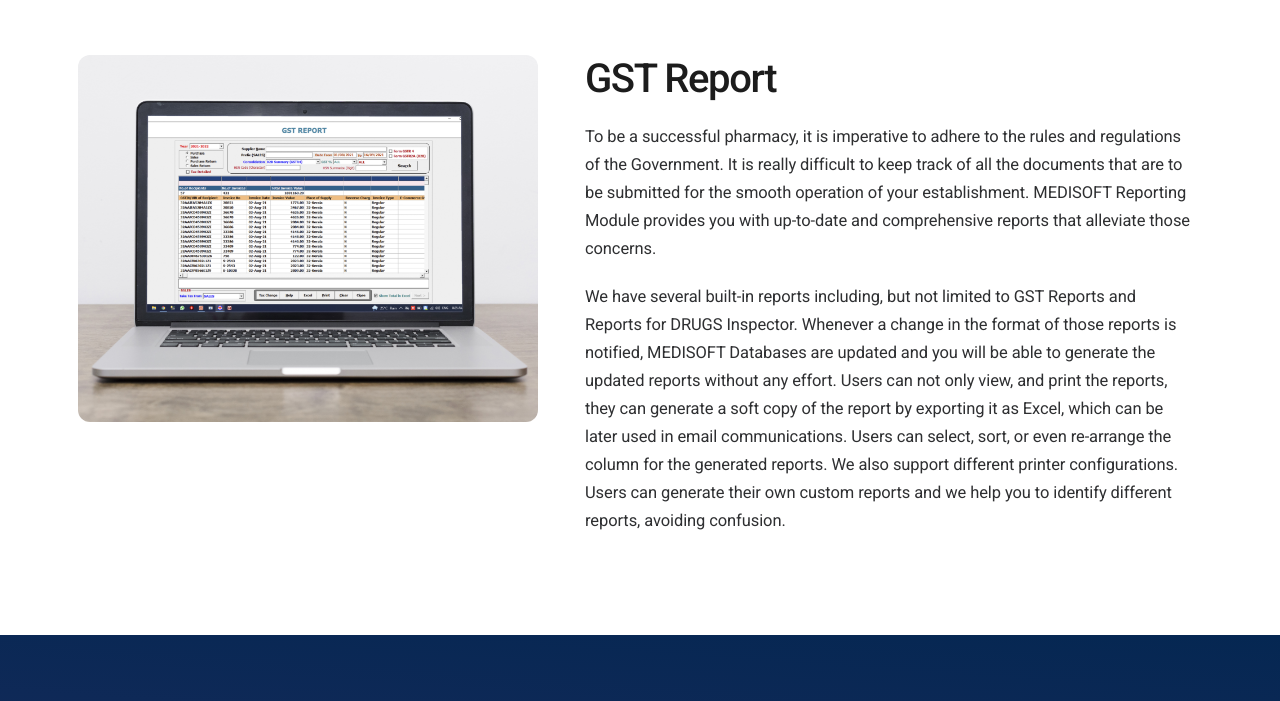
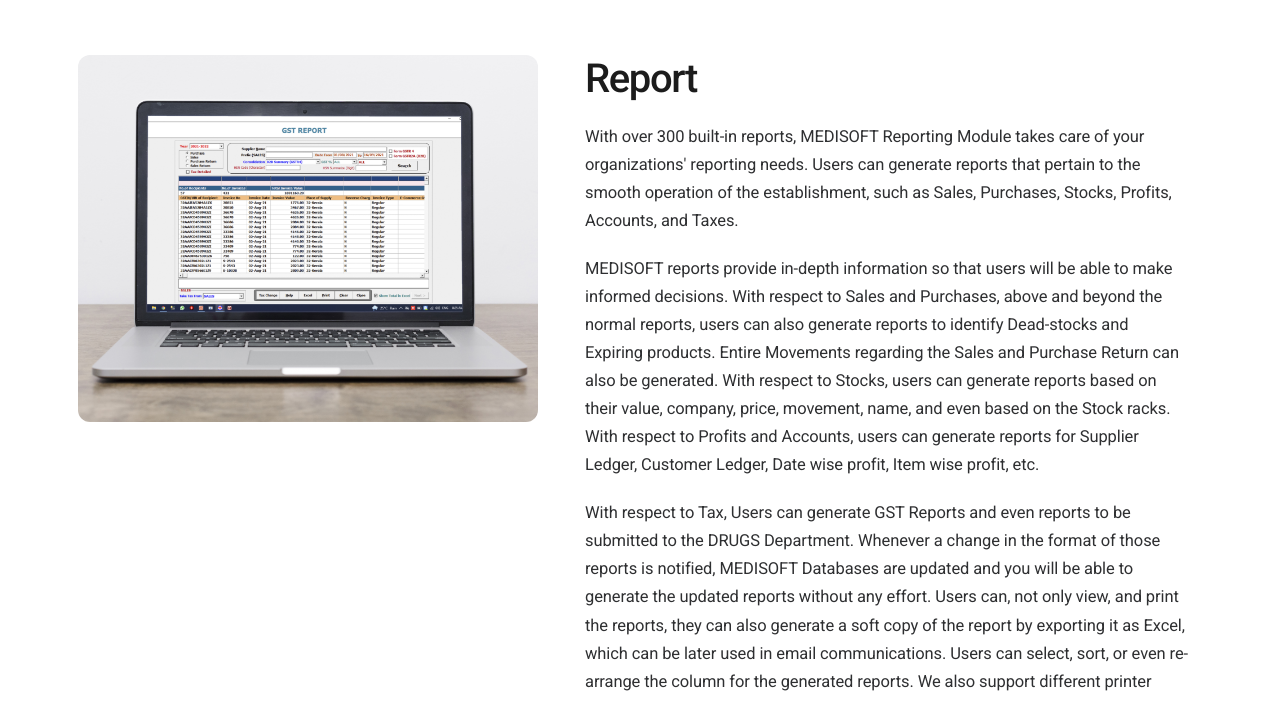
Before and after one commit to Jaseem-v/Medisoft, a website: page products.html in a window 1280 px wide. Shown: the part 1630-2331 px from the top of the page. Drawn offline with nearby package versions, Linux system fonts and the light colour scheme.

Commit message:
report content changed

```diff
--- a/products.html
+++ b/products.html
@@ -76,7 +76,7 @@
                     <span></span>
                 </a> -->
 
-                <a href="payment.html" class="btn btn--nav">Free Trail</a>
+                <a href="payment.html" class="btn btn--nav">Make payment</a>
 
 
                 <div class="navigation__menu ">
@@ -247,38 +247,41 @@
                     </div>
 
                     <div class="col-md-12 col-lg-7 col-12 products__content-part" data-aos="fade-left">
-                        <h2 class="heading__primary ">GST Report</h2>
+                        <h2 class="heading__primary "> Report</h2>
                         <p class="paragraph paragraph--about">
 
-                            To be a successful pharmacy, it is imperative to adhere to the rules and regulations of the
-                            Government.
-                            It is really difficult to keep track of all the documents that are to be submitted for the
-                            smooth operation of your establishment. MEDISOFT Reporting Module provides you with
-                            up-to-date
-                            and comprehensive reports that alleviate those concerns.
+                            With over 300 built-in reports, MEDISOFT Reporting Module takes care of your organizations'
+                            reporting needs. Users can generate reports that pertain to the smooth operation of the
+                            establishment, such as Sales, Purchases, Stocks, Profits, Accounts, and Taxes.
 
                         </p>
                         <p class="paragraph paragraph--about">
-                            We have several built-in reports including, but not limited to GST Reports and Reports for
-                            DRUGS
-                            Inspector. Whenever a change in the format of those reports is notified, MEDISOFT Databases
-                            are
-                            updated and you will be able to generate the updated reports without any effort. Users can
-                            not
-                            only view, and print the reports, they can generate a soft copy of the report by exporting
-                            it as
-                            Excel, which can be later used in email communications. Users can select, sort, or even
-                            re-arrange the column for the generated reports. We also support different printer
-                            configurations. Users can generate their own custom reports and we help you to identify
-                            different reports, avoiding confusion.
+
+                            MEDISOFT reports provide in-depth information so that users will be able to make informed
+                            decisions. With respect to Sales and Purchases, above and beyond the normal reports, users
+                            can also generate reports to identify Dead-stocks and Expiring products. Entire Movements
+                            regarding the Sales and Purchase Return can also be generated. With respect to Stocks, users
+                            can generate reports based on their value, company, price, movement, name, and even based on
+                            the Stock racks. With respect to Profits and Accounts, users can generate reports for
+                            Supplier Ledger, Customer Ledger, Date wise profit, Item wise profit, etc.
 
                         </p>
-                        <!-- <p class="paragraph paragraph--about">
+                        <p class="paragraph paragraph--about">
+                            With respect to Tax, Users can generate GST Reports and even reports to be submitted to the
+                            DRUGS Department. Whenever a change in the format of those reports is notified, MEDISOFT
+                            Databases are updated and you will be able to generate the updated reports without any
+                            effort. Users can, not only view, and print the reports, they can also generate a soft copy
+                            of the report by exporting it as Excel, which can be later used in email communications.
+                            Users can select, sort, or even re-arrange the column for the generated reports. We also
+                            support different printer configurations. Users can generate their own custom reports and we
+                            help you to identify different reports, avoiding confusion.
+
+                        </p>
+                        <p class="paragraph paragraph--about">
                             MEDISOFT reduces the effort required to identify and generate reports and provide solutions
-                            that
-                            help in the smooth operation of your Pharmacy.
+                            that help in the smooth operation of your Pharmacy.
 
-                        </p> -->
+                        </p>
 
                     </div>
 
```
Also changed, not shown: about.html (+1 -1 lines), contact.html (+1 -1 lines), disclaimer.html (+1 -1 lines), index.html (+3 -3 lines), payment.html (+1 -1 lines), privacy-policy.html (+1 -1 lines), refund.html (+1 -1 lines), t&c.html (+1 -1 lines), dist/main.js (deleted).
